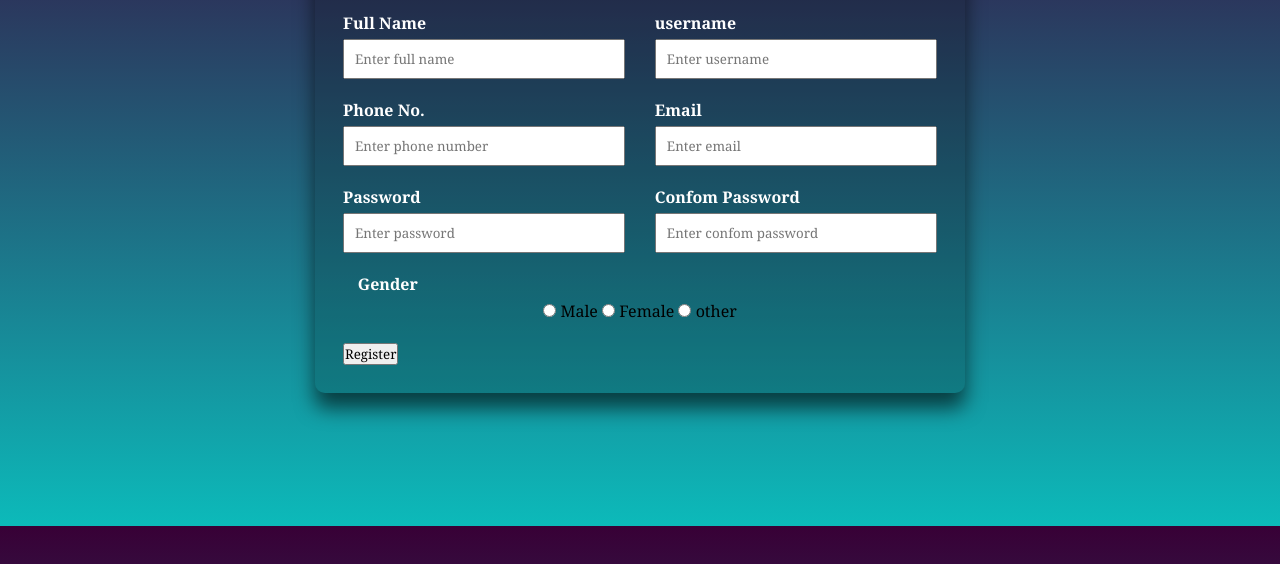
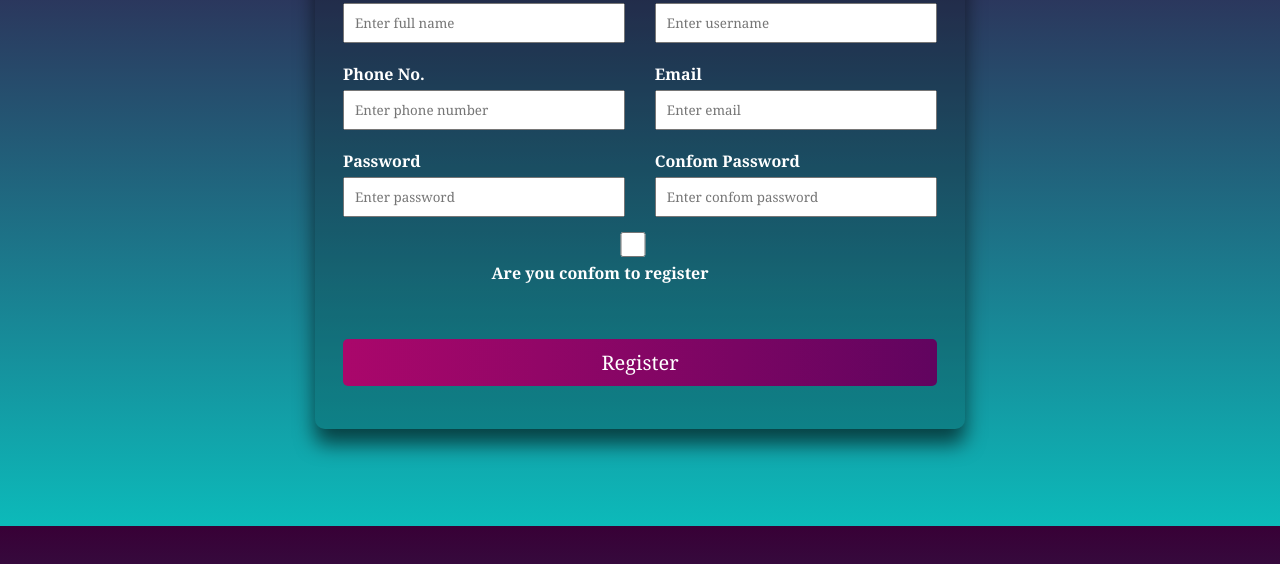
Before and after one commit to Vikashsinghal977/DataFrom, a plain HTML site: page index.html in a window 1280 px wide. Shown: the part 224-788 px from the top of the page. Drawn offline with Linux system fonts and the light colour scheme.

Commit message:
modifing ragistration button

```diff
--- a/index.html
+++ b/index.html
@@ -47,14 +47,9 @@
                     <label for="">Confom Password</label>
                     <input type="password" placeholder="Enter confom password" name="cpass">
                 </div>
-                <span class="gender-title">Gender</span>
-                <div class="gender-category">
-                    <input type="radio" name="gender">
-                    <label for="">Male</label>
-                    <input type="radio" name="gender">
-                    <label for="">Female</label>
-                    <input type="radio" name="gender">
-                    <label for="">other</label>
+                <div class="input-box">
+                    <input type="checkbox" name="cbox" class="cboxs"><label for="">Are you confom to register</label>
+
                 </div>
             </div>
             <div class="button-container">
--- a/style.css
+++ b/style.css
@@ -79,14 +79,11 @@ h1{
 .input-box:nth-child(2n){
     justify-content: end;
 }
-.input-box label, .gender-title{
+.input-box label{
     width: 95%;
     color: #fff;
     font-weight: bold;
     margin: 5px 0;
-}
-.gender-title{
-    font-size: 16px;
 }
 .input-box input{
     height: 40px;
@@ -95,3 +92,25 @@ h1{
     border-radius: 1px solid #ccc;
     outline: none;
 }
+.input-box .cboxs{
+    height: 25px;
+}
+.button-container{
+    margin: 15px 0;
+}
+.button-container button{
+    width: 100%;
+    margin-top: 10px;
+    padding: 10px;
+    display: block;
+    font-size: 20px;
+    color: #fff;
+    border: none;
+    border-radius: 5px;
+    background-image: linear-gradient(to right, #aa076b, #61045f );
+    cursor: pointer;
+    transform: 0.3s;
+}
+.button-container button:hover{
+    background-image: linear-gradient(to right, #61045f, #aa076b);
+}
```
